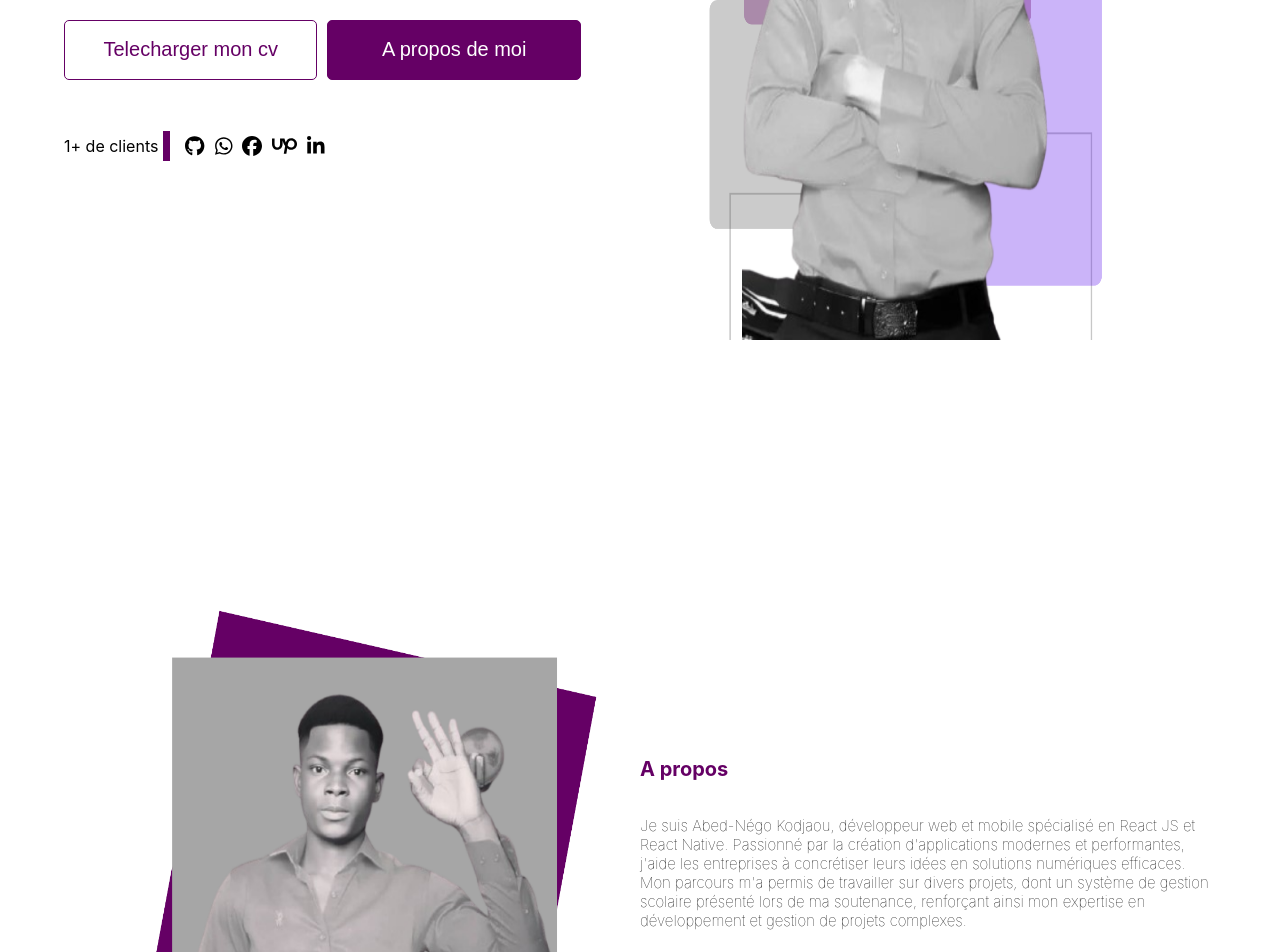
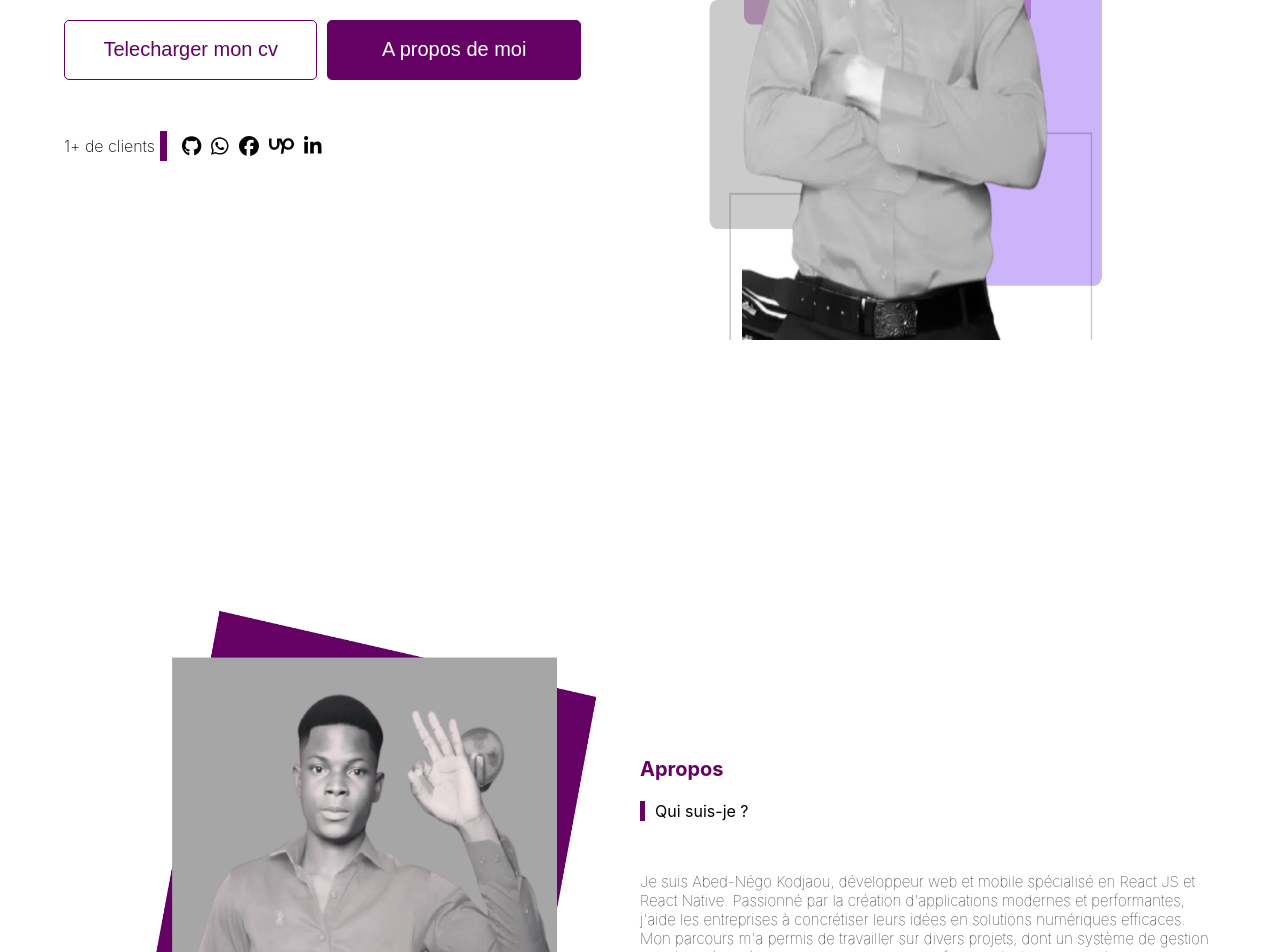
Before and after one commit to kodjaouabed/AbedDev, a React (Create React App) app in the folder front-end/: page / in a window 1280 px wide. Shown: the part 440-1392 px from the top of the page. Built offline with nearby package versions, Linux system fonts and the light colour scheme; no server answers.

Commit message:
nfjkfnfjfnf

```diff
--- a/front-end/src/script/Apropos.css
+++ b/front-end/src/script/Apropos.css
@@ -6,6 +6,24 @@
     justify-content: space-between;
     align-items: center;
     margin-top: 100px;
+}
+
+.container_apropos .title_propos h5{
+    color: #650065;
+    font-size: 20px;
+}
+.container_apropos .title_propos .speciality{
+    width: 100%;
+    display: flex;
+    gap: 10px;
+    align-items: center;
+    margin-top: -30px;
+}
+
+.container_apropos .title_propos .speciality div{
+    width: 5px;
+    height: 20px;
+    background-color: #650065;
 }
 
 .container_apropos .image_présentation{
@@ -21,10 +39,6 @@
     height: 100vh;
 }
 
-.container_apropos .apropos h5{
-    color: #650065;
-    font-size: 20px;
-}
 .container_apropos .apropos p h6{
     font-size: 15px;
     font-weight: 100;
@@ -87,9 +101,6 @@
 
 
 @media screen and (max-width:600px){
-    .container_apropos .apropos h5{
-       text-align:center;
-    }
     .container_apropos .apropos p{
         text-align: justify;
     }
--- a/front-end/src/script/Apropos.jsx
+++ b/front-end/src/script/Apropos.jsx
@@ -9,13 +9,19 @@ const Apropos = (props) => {
     const selector=useSelector(state=>state.Background)
     return (
         <div className='container_apropos' ref={props.refpropos}>
+
             <div
 
             className='image_présentation'><img src={selector.bacgroundColor==="white"?"./images/presentation.png":"./images/presentation-.png"} alt="" /></div>
             <div className='apropos'>
-                <h5
+            <div
 
-                >A propos</h5>
+            className='title_propos'>
+          <h5>Apropos</h5>
+          <div className='speciality'>
+          <div></div><p>Qui suis-je ? </p>
+          </div>
+         </div>
                 <p>
                     <h6>Je suis Abed-Négo Kodjaou, développeur web et mobile spécialisé en React JS et React Native. Passionné par la création d'applications modernes et performantes, j'aide les entreprises à concrétiser leurs idées en solutions numériques efficaces. Mon parcours m'a permis de travailler sur divers projets, dont un système de gestion scolaire présenté lors de ma soutenance, renforçant ainsi mon expertise en développement et gestion de projets complexes.</h6>
                 </p>
--- a/front-end/src/script/acceuil.css
+++ b/front-end/src/script/acceuil.css
@@ -111,6 +111,7 @@ section .container_info .presentationbreve h2{
    font-size: 18px;
    gap: 10px;
    flex-wrap: wrap;
+   font-weight: 200;
 }
 section .container_info .presentationbreve h2 span{
     color: #650065;
@@ -166,6 +167,10 @@ section .container_info  .conteneur_button button a{
    gap: 5px;
    margin-top: 40px;
   }
+
+  section .client p{
+    font-weight: 200;
+   }
   .hrv{
     width: 7px;
     height: 30px;
--- a/front-end/src/script/services.jsx
+++ b/front-end/src/script/services.jsx
@@ -17,7 +17,7 @@ const Services = (props) => {
             <div className='services'>
                      <div
 
-                     style={{boxShadow:selector.bacgroundColor==="white"?"5px 5px 10px rgba(0, 0, 0, 0.3)":"5px 5px 10px rgba(101, 0, 101,0.3)"}}>
+                     style={{boxShadow:selector.bacgroundColor==="white"?"5px 5px 10px rgba(101, 0, 101,0.3)":"5px 5px 10px rgba(101, 0, 101,0.3)"}}>
                       <span className='icon'><FaGlobe  style={{color:"white",fontSize:20,padding:10,backgroundColor:"#650065",borderRadius:"50%",marginTop:10,marginLeft:20}} /></span>
                       <p><span>Conception de sites web</span></p>
                       <p>
```
